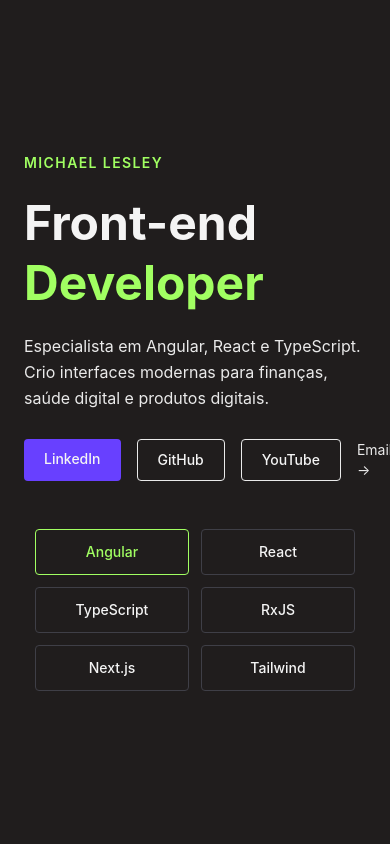
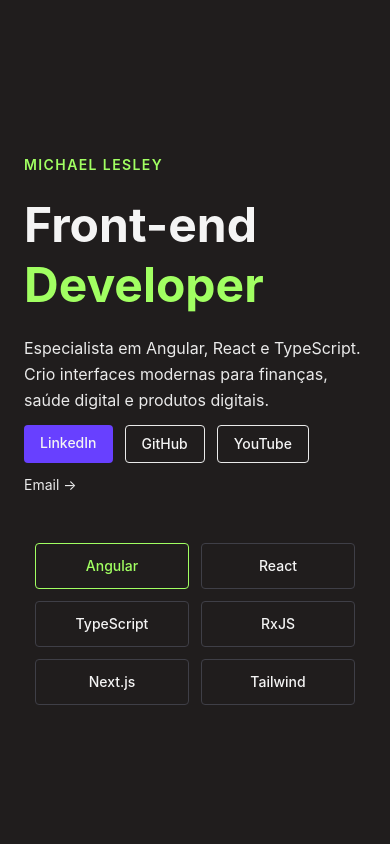
Before and after one commit to michael-zero/whoami, a Vue app: page / in a window 390 px wide. Shown: the top 844 px of the page. Built offline with nearby package versions, Linux system fonts and the light colour scheme.

Commit message:
feat: animação fade-in no hero, hover nos cards de projetos, ajustes mobile e footer

```diff
--- a/src/components/AppFooter.vue
+++ b/src/components/AppFooter.vue
@@ -6,7 +6,7 @@
 
       <p class="text-gray-custom">Timon, MA — Brasil</p>
 
-      <div class="flex justify-center gap-6 text-xs">
+      <div class="flex flex-wrap justify-center gap-x-6 gap-y-2 text-xs">
         <a href="https://linkedin.com/in/michael-lesley-9a1a02178" target="_blank"
            class="text-gray-custom hover:text-secondary transition-colors">
           LinkedIn
--- a/src/components/HeroSection.vue
+++ b/src/components/HeroSection.vue
@@ -3,31 +3,31 @@
     <div class="grid grid-cols-1 md:grid-cols-2 gap-12 w-full max-w-6xl mx-auto">
 
       <div class="flex flex-col justify-center gap-5">
-        <p class="text-secondary text-sm font-semibold uppercase tracking-widest">
+        <p class="text-secondary text-sm font-semibold uppercase tracking-widest opacity-0 translate-y-4 animate-fade-in [animation-delay:0ms]">
           Michael Lesley
         </p>
 
-        <h1 class="text-5xl md:text-7xl font-bold text-ice leading-tight">
+        <h1 class="text-5xl md:text-7xl font-bold text-ice leading-tight opacity-0 translate-y-4 animate-fade-in [animation-delay:200ms]">
           Front-end<br />
           <span class="text-secondary">Developer</span>
         </h1>
 
-        <p class="text-gray-custom text-base md:text-lg leading-relaxed max-w-md">
+        <p class="text-gray-custom text-base md:text-lg leading-relaxed max-w-md opacity-0 translate-y-4 animate-fade-in [animation-delay:400ms]">
           Especialista em Angular, React e TypeScript. Crio interfaces modernas para
           finanças, saúde digital e produtos digitais.
         </p>
 
-        <div class="flex gap-4 pt-2">
+        <div class="flex flex-wrap gap-3 pt-2">
           <a href="https://linkedin.com/in/michael-lesley-9a1a02178" target="_blank"
-             class="bg-blue-custom text-ice px-5 py-2.5 rounded text-sm font-medium hover:opacity-80 transition-opacity">
+             class="bg-blue-custom text-ice px-4 py-2 rounded text-sm font-medium hover:opacity-80 transition-opacity">
             LinkedIn
           </a>
           <a href="https://github.com/michael-zero" target="_blank"
-             class="border border-gray-custom text-ice px-5 py-2.5 rounded text-sm font-medium hover:bg-ice hover:text-primary transition-colors">
+             class="border border-gray-custom text-ice px-4 py-2 rounded text-sm font-medium hover:bg-ice hover:text-primary transition-colors">
             GitHub
           </a>
           <a href="https://www.youtube.com/@codeloop6704/playlists" target="_blank"
-             class="border border-gray-custom text-ice px-5 py-2.5 rounded text-sm font-medium hover:bg-ice hover:text-primary transition-colors">
+             class="border border-gray-custom text-ice px-4 py-2 rounded text-sm font-medium hover:bg-ice hover:text-primary transition-colors">
             YouTube
           </a>
           <a href="mailto:mlmbufpi@gmail.com"
@@ -64,5 +64,18 @@
   </section>
 </template>
 
+<style scoped>
+@keyframes fade-in {
+  to {
+    opacity: 1;
+    transform: translateY(0);
+  }
+}
+
+.animate-fade-in {
+  animation: fade-in 0.6s ease-out forwards;
+}
+</style>
+
 <script setup lang="ts">
 </script>
--- a/src/components/ProjetosSection.vue
+++ b/src/components/ProjetosSection.vue
@@ -7,7 +7,7 @@
 
       <div class="space-y-8">
 
-        <div class="border border-zinc-700 rounded-lg p-6 md:p-8">
+        <div class="border border-zinc-700 rounded-lg p-6 md:p-8 hover:-translate-y-1 hover:border-secondary transition-all duration-300">
           <h3 class="text-lg font-semibold text-ice mb-1">Studio Leila Porto</h3>
           <p class="text-xs text-gray-custom mb-2">Sistema de gerenciamento de procedimentos estéticos</p>
           <a href="https://studioleilaporto.com/login" target="_blank"
@@ -27,7 +27,7 @@
           </div>
         </div>
 
-        <div class="border border-zinc-700 rounded-lg p-6 md:p-8">
+        <div class="border border-zinc-700 rounded-lg p-6 md:p-8 hover:-translate-y-1 hover:border-secondary transition-all duration-300">
           <h3 class="text-lg font-semibold text-ice mb-1">Casa Musical</h3>
           <p class="text-xs text-gray-custom mb-2">Sistema institucional e controle de aulas experimentais</p>
           <a href="https://www.casamusicalteresina.com/home" target="_blank"
```
